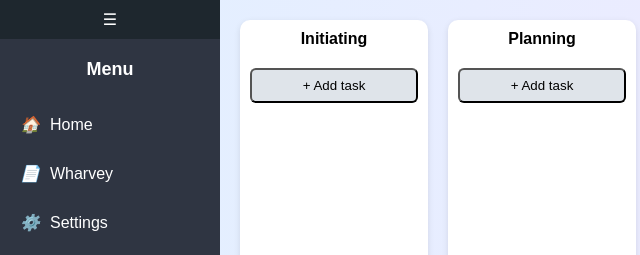
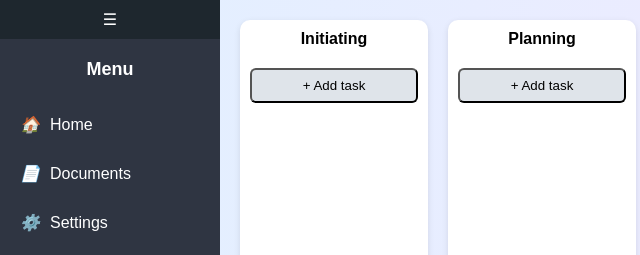
Before and after one commit to shirokuuun/ITElectiveFinalProject, a website: page main/mainPage.html in a window 1280 px wide. Shown: the top 255 px of the page, 0-640 px from the left. Drawn offline with Linux system fonts and the light colour scheme; no server answers.

Commit message:
i added documents

```diff
--- a/main/mainPage.html
+++ b/main/mainPage.html
@@ -16,7 +16,7 @@
             ><li><i>🏠</i><span>Home</span></li></a
           >
           <a href="#"
-            ><li><i>📄</i><span>Wharvey</span></li></a
+            ><li><i>📄</i><span>Documents</span></li></a
           >
           <a href="settings.html"
             ><li><i>⚙️</i><span>Settings</span></li></a
```
